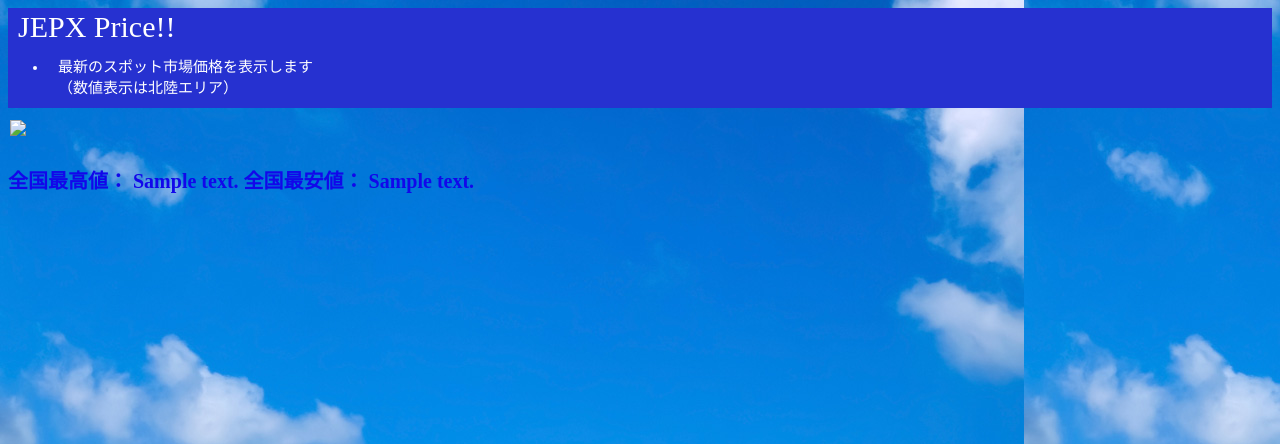
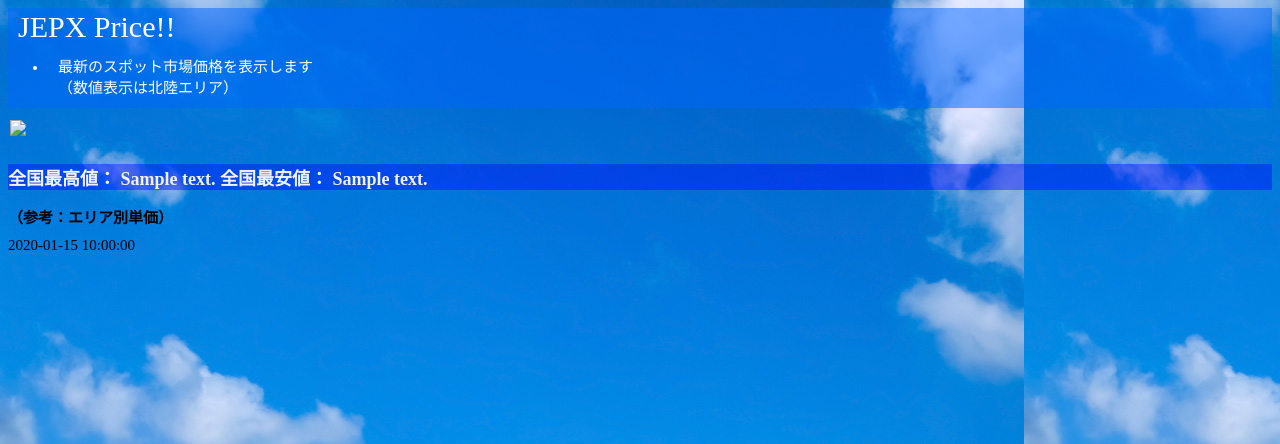
Before and after one commit to yyamaguchi10/jepx-spot-viewer, a Flask app: template templates/index.html in a window 1280 px wide. Shown: the top 444 px of the page. Run offline with Flask 2, Linux system fonts and the light colour scheme; the template is opened without the code that fills it: most values are stand-ins (such as "Sample title", 1, 10 or a date in 2020).

Commit message:
r20230213

```diff
--- a/application.py
+++ b/application.py
@@ -44,7 +44,16 @@
     data['時刻コード'] = data['時刻コード']/2-0.5
     data = data.rename(columns={'システムプライス(円/kWh)': 'System_Price', 'エリアプライス北海道(円/kWh)': 'Hokkaido', 'エリアプライス東北(円/kWh)': 'Tohoku', 'エリアプライス東京(円/kWh)': 'Tokyo', 'エリアプライス中部(円/kWh)': 'Chubu', 'エリアプライス北陸(円/kWh)': 'Hokuriku', 'エリアプライス関西(円/kWh)': 'Kansai', 'エリアプライス中国(円/kWh)': 'Chugoku', 'エリアプライス四国(円/kWh)': 'Sikoku', 'エリアプライス九州(円/kWh)': 'Kyushu'})
 
+    data['System_Price'] = data['System_Price'].astype(float)
+    data['Hokkaido'] = data['Hokkaido'].astype(float)
+    data['Tohoku'] = data['Tohoku'].astype(float)
+    data['Tokyo'] = data['Tokyo'].astype(float)
+    data['Chubu'] = data['Chubu'].astype(float)
     data['Hokuriku'] = data['Hokuriku'].astype(float)
+    data['Kansai'] = data['Kansai'].astype(float)
+    data['Chugoku'] = data['Chugoku'].astype(float)
+    data['Sikoku'] = data['Sikoku'].astype(float)
+    data['Kyushu'] = data['Kyushu'].astype(float)
 
     # 現在の日付を取得し、明日のデータを取得
     today = pd.to_datetime('today').date()
@@ -107,18 +116,19 @@
     today_prices = data[price_columns]
 
     max_price = today_prices.max().max()
-    #max_prices = data[data['today_prices'] == data['today_prices'].max()]
+    #max_prices = data[data[today_prices] == data[today_prices].max()]
     text_max = str(round(max_price,2))
 
     min_price = today_prices.min().min()
     #min_prices = data[data['today_prices'] == data['today_prices'].min()]
     text_min = str(round(min_price,2))
 
-
+    style = today_prices.style.highlight_min(color="yellow")
+    style = today_prices.style.highlight_max(color="red")
 
 
     # グラフをテンプレートに渡す
-    return render_template('index.html', img=img,text_max=text_max,text_min=text_min)
+    return render_template('index.html', img=img,text_max=text_max,text_min=text_min,today_prices=today_prices.to_html(classes='data', header="true"))
 
 
 ## 実行
--- a/static/style.css
+++ b/static/style.css
@@ -8,7 +8,7 @@
   }
 
   .header {
-    background-color: #2631d0;
+    background-color: rgba(0, 102, 255, 0.5);
     color: #fff;
     height:100px;
   }
@@ -34,12 +34,17 @@
   }
 
   .textmaxmin h1 {
-    font-size: 20px;
-    color: rgb(18, 7, 234);
+    font-size: 18px;
+    color: rgb(241, 241, 247);
+    background-color: rgba(0, 0, 255, 0.4);
   }
 
- .textmaxmin p {
+  .data h1{
     font-size: 15px;
-    color: rgb(18, 7, 234);
+    color: rgb(2, 2, 3);
+  }
 
- }
+  .data {
+    font-size: 15px;
+    color: rgb(2, 2, 3);
+  }
--- a/templates/index.html
+++ b/templates/index.html
@@ -22,5 +22,9 @@
         <h1>全国最高値： {{text_max}}     全国最安値： {{text_min}}</h1>
         <p>
       </div>
+      <div class="data">
+        <h1>（参考：エリア別単価）</h1>
+        {{ today_prices|safe }}
+      </div>
    </body>
 </html>
```
